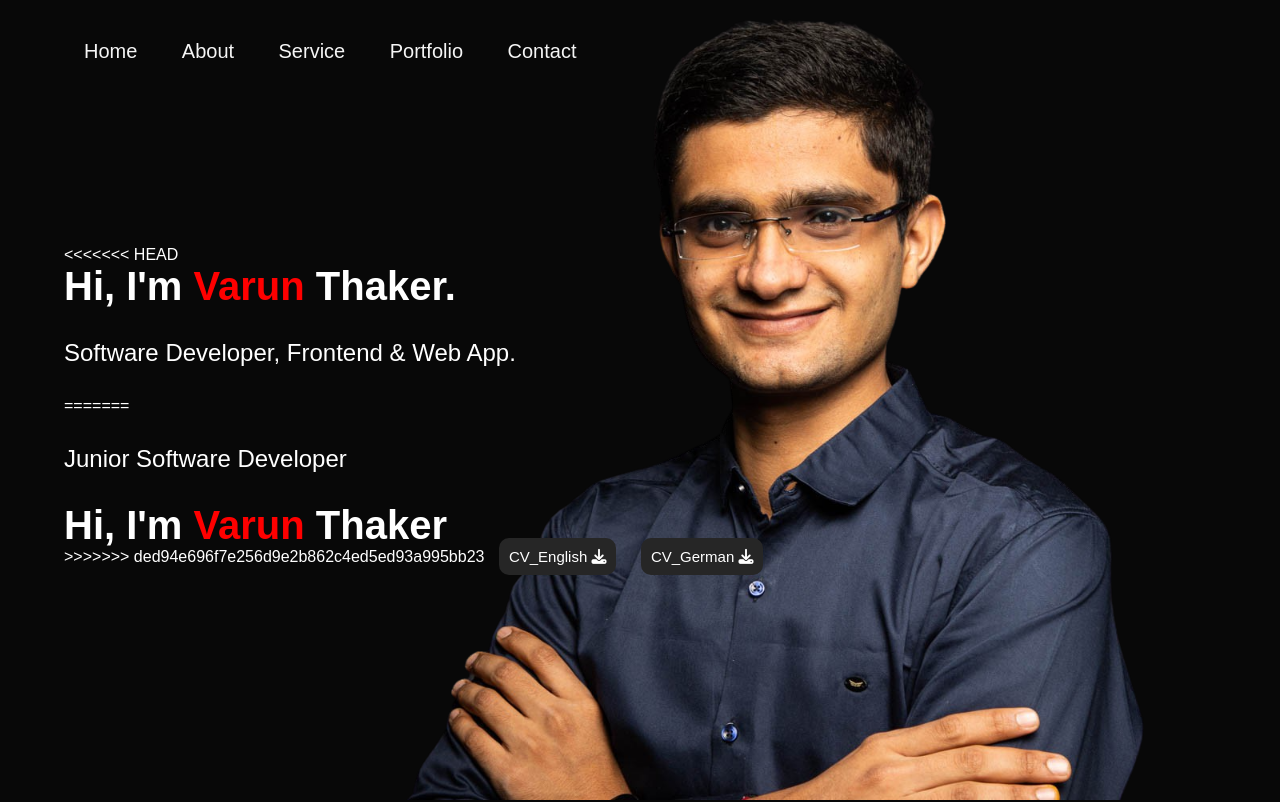
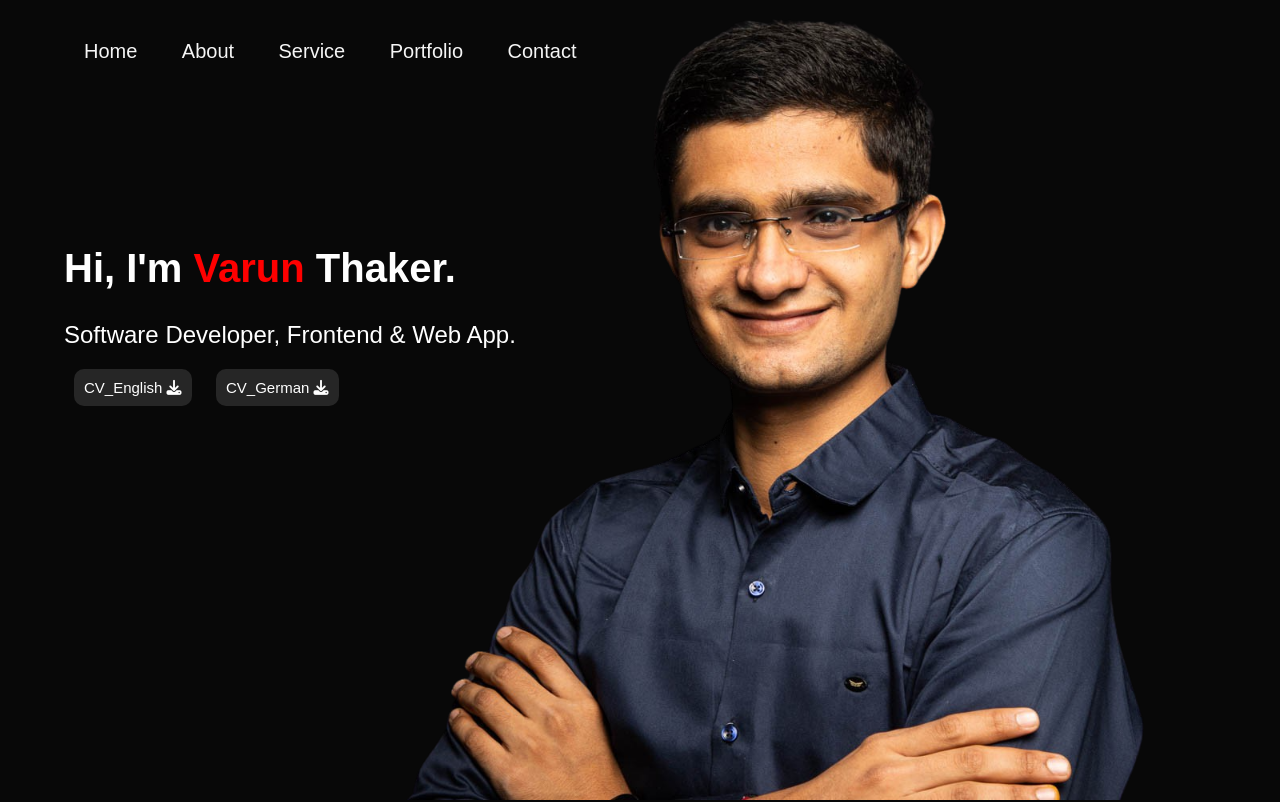
Before and after one commit to varunthaker/Portfolio-Website, a plain HTML site: page index.html in a window 1280 px wide. Shown: the top 802 px of the page. Drawn offline with Linux system fonts and the light colour scheme.

Commit message:
3nd Version

```diff
--- a/index.html
+++ b/index.html
@@ -29,16 +29,11 @@
                 <i class="fa-solid fa-bars"onclick = "openmenu()"></i>
             </nav>
             <div class="header-text">
-<<<<<<< HEAD
 
                 <h1>Hi, I'm <span>Varun</span> Thaker.
                  </h1>
                 <p>Software Developer, Frontend & Web App.</p>
 
-=======
-                <p>Junior Software Developer</p>
-                <h1>Hi, I'm <span>Varun</span> Thaker</h1>
->>>>>>> ded94e696f7e256d9e2b862c4ed5ed93a995bb23
 
                 <a class = "cv" target="_blank" href="https://drive.google.com/file/d/1LgWlV0G2ECu7c_ZkYrp47DvWiWcknsOl/view?usp=share_link">CV_English <i class="fa-solid fa-download"></i></a>
                 <a class = "cv" target="_blank" href="https://drive.google.com/file/d/1SkD0vuJ21aM58-nSc6rehH72BFK48ta5/view?usp=share_link">CV_German <i class="fa-solid fa-download"></i></a>
```
